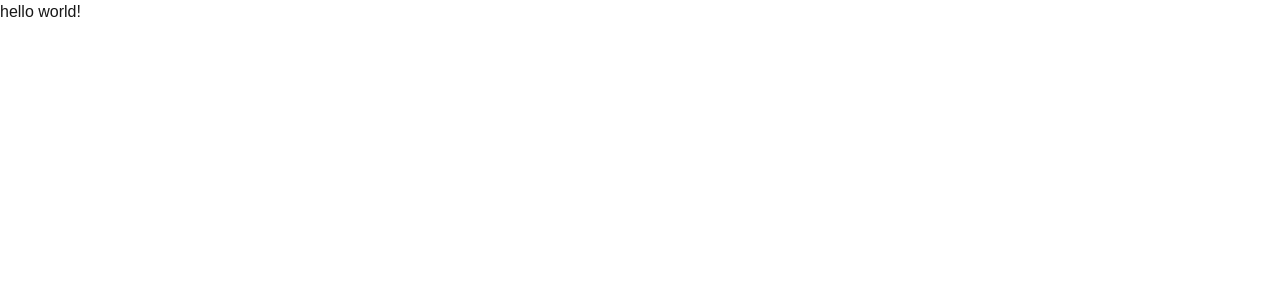
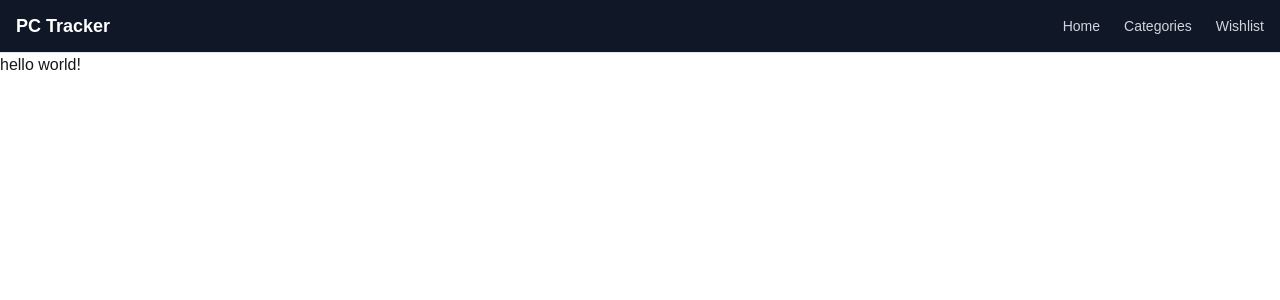
Before and after one commit to farzankln/pc-hardware-price-tracker, a Next.js app: page / in a window 1280 px wide. Shown: the top 300 px of the page. Built offline with nearby package versions, Linux system fonts and the light colour scheme.

Commit message:
feat(ui): add header component with navigation and wishlist badge
Creates a sticky header with home link, categories dropdown, and
wishlist link displaying item count. Updates root layout to include
the header and wrap the application with WishlistProvider for
global state management.

```diff
--- /dev/null
+++ b/app/components/Header.tsx
@@ -0,0 +1,51 @@
+"use client";
+
+import Link from "next/link";
+import { useWishlist } from "../hooks/useWishlist";
+import { categories } from "../data/categories";
+
+export default function Header() {
+  const { wishlist } = useWishlist();
+
+  return (
+    <header className="sticky top-0 z-50 border-b border-gray-200 bg-gray-900 text-white">
+      <div className="mx-auto flex max-w-7xl items-center justify-between px-4 py-3">
+        <Link href="/" className="text-lg font-bold">
+          PC Tracker
+        </Link>
+
+        <nav className="hidden items-center gap-6 md:flex">
+          <Link href="/" className="text-sm text-gray-300 hover:text-white">
+            Home
+          </Link>
+
+          <div className="relative group">
+            <button className="flex items-center gap-1 text-sm text-gray-300 hover:text-white">
+              Categories
+            </button>
+            <div className="absolute left-0 top-full hidden min-w-[160px] rounded-md border border-gray-700 bg-gray-800 p-2 shadow-lg group-hover:block">
+              {categories.map((cat) => (
+                <Link
+                  key={cat.slug}
+                  href={`/category/${cat.slug}`}
+                  className="block rounded px-3 py-1.5 text-sm text-gray-300 hover:bg-gray-700 hover:text-white"
+                >
+                  {cat.name}
+                </Link>
+              ))}
+            </div>
+          </div>
+
+          <Link href="/wishlist" className="relative text-sm text-gray-300 hover:text-white">
+            Wishlist
+            {wishlist.length > 0 && (
+              <span className="absolute -right-2 -top-2 flex h-5 w-5 items-center justify-center rounded-full bg-red-500 text-xs font-bold">
+                {wishlist.length}
+              </span>
+            )}
+          </Link>
+        </nav>
+      </div>
+    </header>
+  );
+}
--- a/app/layout.tsx
+++ b/app/layout.tsx
@@ -1,5 +1,7 @@
 import type { Metadata } from "next";
 import { Geist, Geist_Mono } from "next/font/google";
+import { WishlistProvider } from "./hooks/useWishlist";
+import Header from "./components/Header";
 import "./styles/globals.css";
 
 const geistSans = Geist({
@@ -27,7 +29,12 @@ export default function RootLayout({
       lang="en"
       className={`${geistSans.variable} ${geistMono.variable} h-full antialiased`}
     >
-      <body>{children}</body>
+      <body>
+        <WishlistProvider>
+          <Header />
+          {children}
+        </WishlistProvider>
+      </body>
     </html>
   );
 }
```
